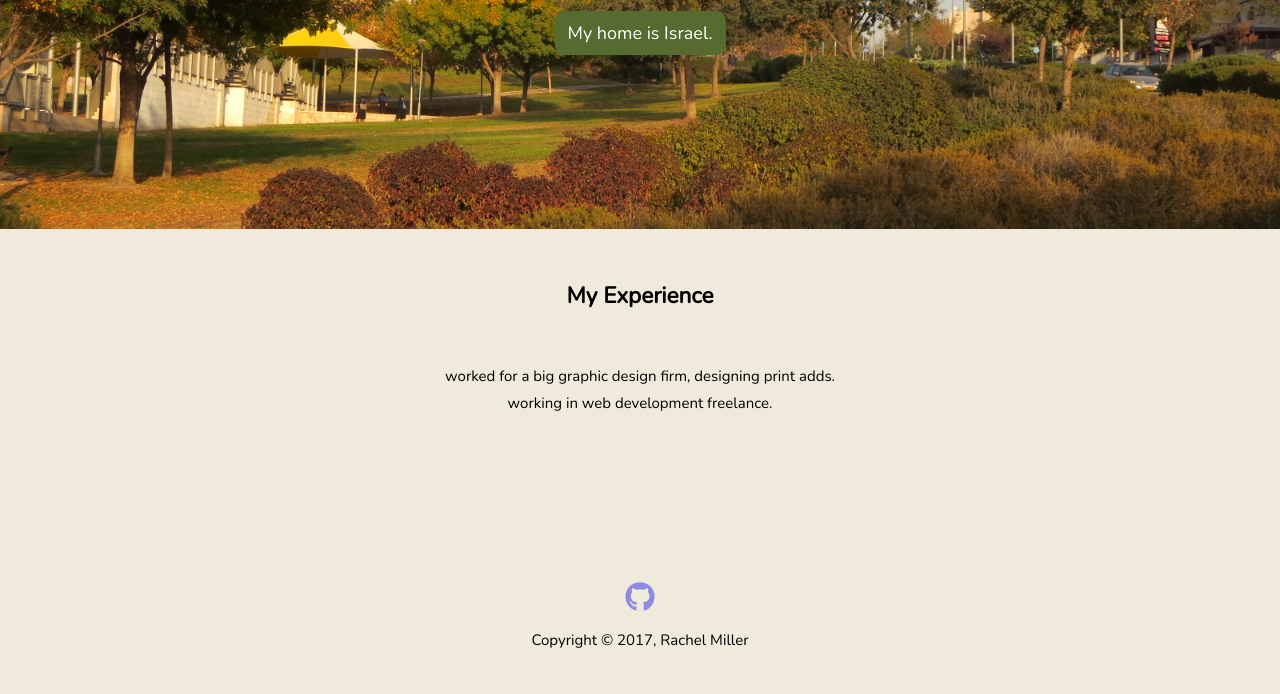
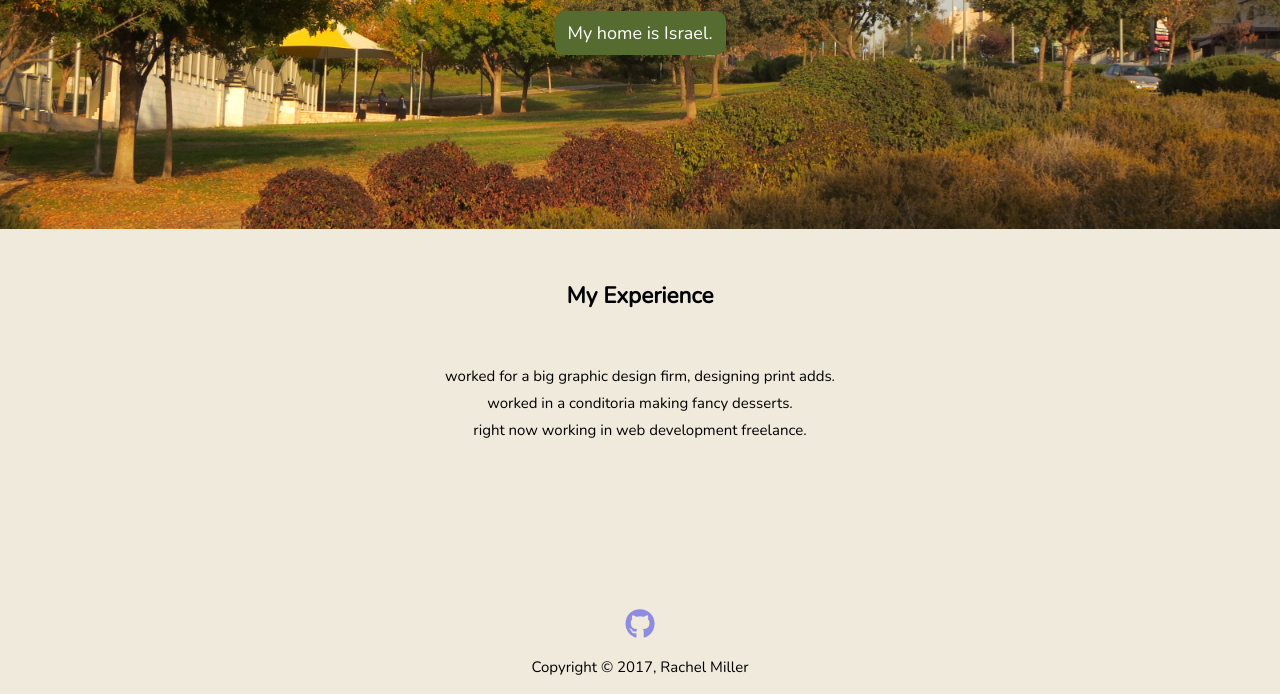
Before and after one commit to RacheLev/project-1-personal-page, a plain HTML site: page experience.html in a window 1280 px wide. Shown: the part 221-915 px from the top of the page. Before the commit the page ends 888 px from the top, so only its background shows below. Drawn offline with nearby package versions, Linux system fonts and the light colour scheme.

Commit message:
added experience

```diff
--- a/experience.html
+++ b/experience.html
@@ -36,7 +36,7 @@
 
 	<section class="container">
 	<h1 class="my-experience">My Experience</h1>
-		<p class="experience"> worked for a big graphic design firm, designing print adds.<br> working in web development freelance.
+		<p class="experience"> worked for a big graphic design firm, designing print adds.<br>worked in a conditoria making fancy desserts. <br>right now working in web development freelance.
 	</section>
 
 	<footer>
```
